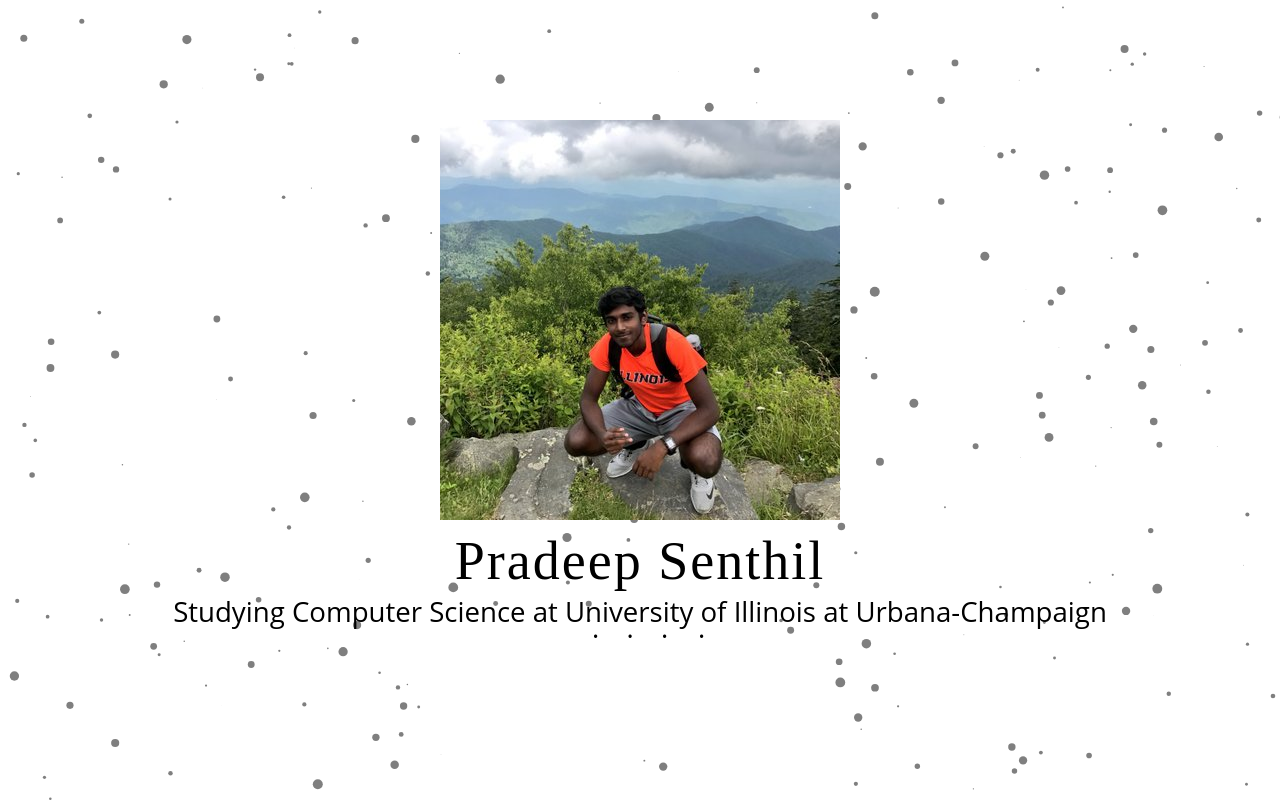
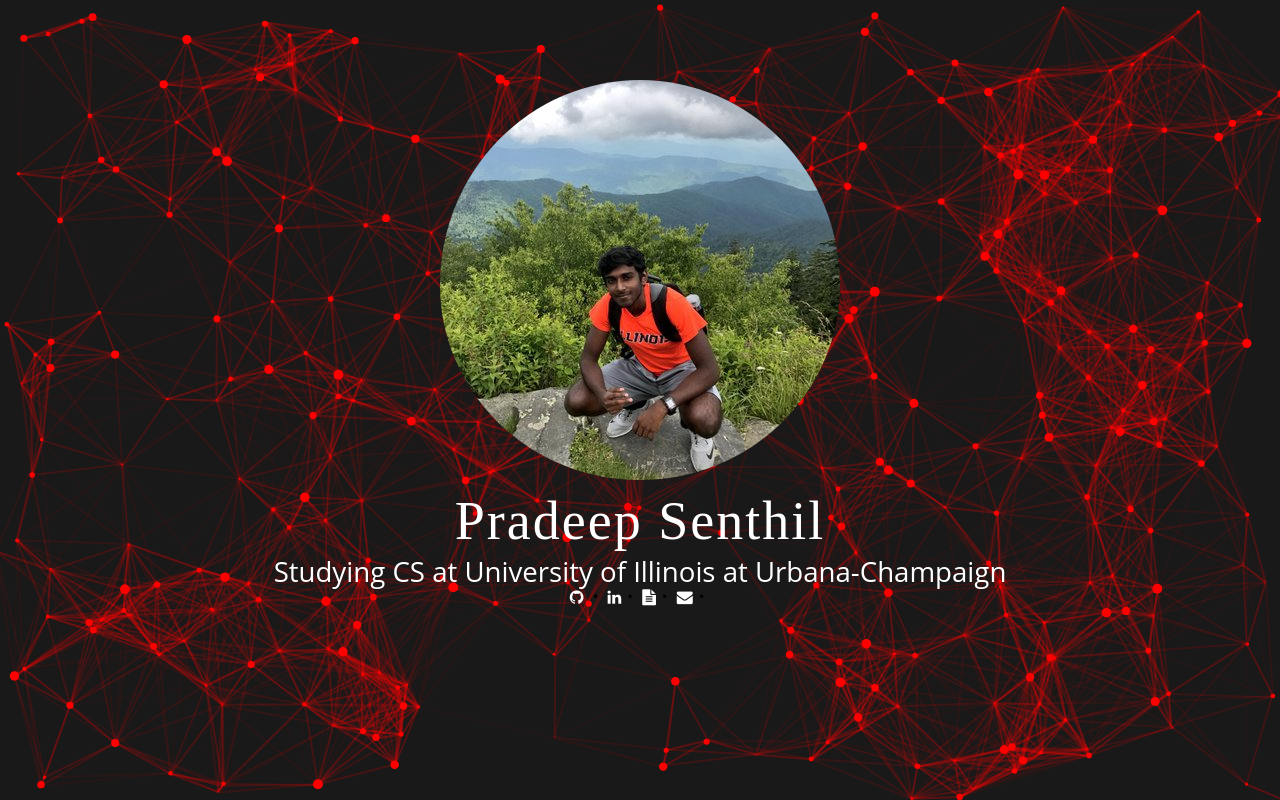
Before and after one commit to pradeepsen99/PersonalWebsite, a plain HTML site: page index.html in a window 1280 px wide. Drawn offline with Linux system fonts and the light colour scheme; animation ran at ten frames a second; files whose address does not match are found by name.

Commit message:
Final changed to particle style design

```diff
--- a/css/style.css
+++ b/css/style.css
@@ -41,11 +41,12 @@ canvas{
   margin-left: auto;
   margin-right: auto;
   padding-bottom: 10px;
+	border-radius: 50%;
 }
 
 .title {
   position: absolute;
-  top: 15%;
+  top: 10%;
   left: 0;
   right: 0;
 }
@@ -69,7 +70,7 @@ canvas{
 
 h1 {
   font-size: 4.5em;
-  color: black;
+  color: white;
 	background: rgba(255, 255, 255, 0.0);
   font-family: 'Droid Sans', serif;
   letter-spacing: 2px;
@@ -85,7 +86,7 @@ p {
 	background: rgba(255, 255, 255, 0.0);
   font-size: 2.3em;
   text-align: center;
-  color: black;
+  color: white;
 }
 a {
   text-decoration: none;
@@ -98,7 +99,7 @@ a {
 #particles-js{
   width: 100%;
   height: 100%;
-  background-color: #ffffff;
+  background-color: #191919;
   background-image: url('');
   background-size: cover;
   background-position: 50% 50%;
--- a/index.html
+++ b/index.html
@@ -19,7 +19,7 @@
     <img class="picture" src="assets/hi.jpg"/>
 
   <center><h1>Pradeep Senthil</h1>
-     <p> Studying Computer Science at University of Illinois at Urbana-Champaign</p>
+     <p> Studying CS at University of Illinois at Urbana-Champaign</p>
      </center>
 
      <div style="display: table;margin: 0 auto;">
--- a/js/app.js
+++ b/js/app.js
@@ -4,20 +4,20 @@ particlesJS('particles-js',
   {
     "particles": {
       "number": {
-        "value": 200,
+        "value": 300,
         "density": {
           "enable": true,
           "value_area": 800
         }
       },
       "color": {
-        "value": "#000000"
+        "value": "#ff0000"
       },
       "shape": {
         "type": "circle",
         "stroke": {
           "width": 0,
-          "color": "#000000"
+          "color": "#ff0000"
         },
         "polygon": {
           "nb_sides": 5
@@ -29,7 +29,7 @@ particlesJS('particles-js',
         }
       },
       "opacity": {
-        "value": 0.5,
+        "value": 1,
         "random": false,
         "anim": {
           "enable": false,
@@ -51,9 +51,9 @@ particlesJS('particles-js',
       "line_linked": {
         "enable": true,
         "distance": 150,
-        "color": "#ffffff",
+        "color": "#ff0000",
         "opacity": 0.4,
-        "width": 1
+        "width": 2
       },
       "move": {
         "enable": true,
```
